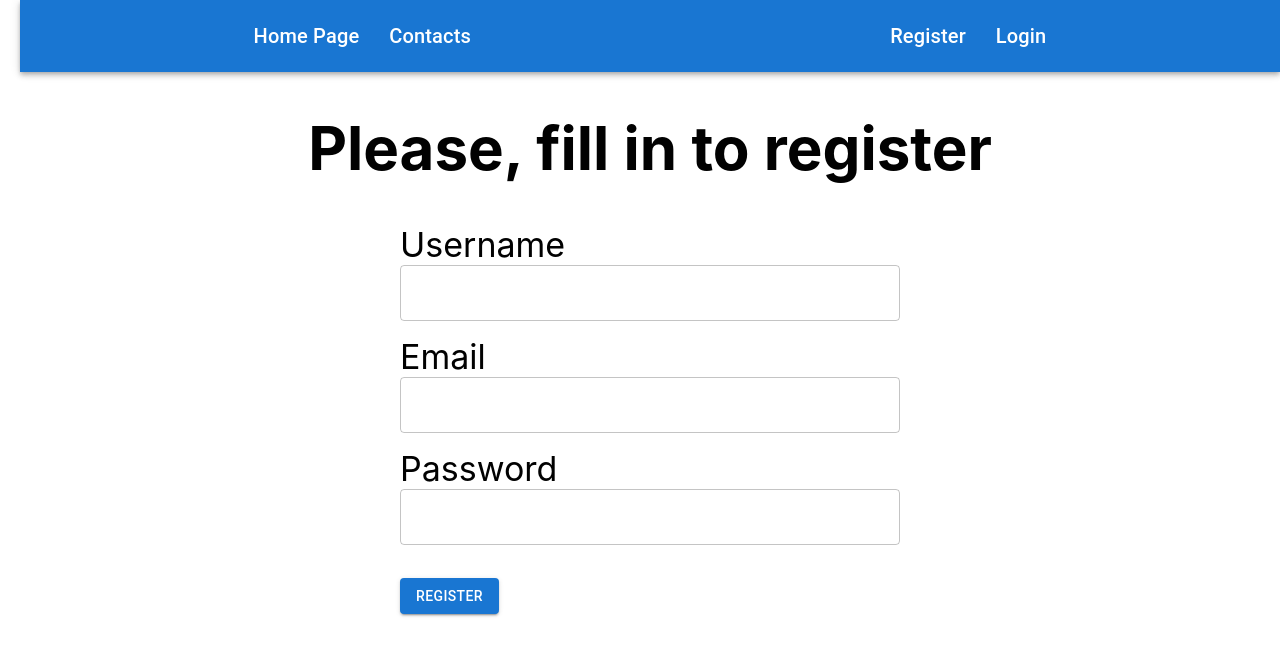
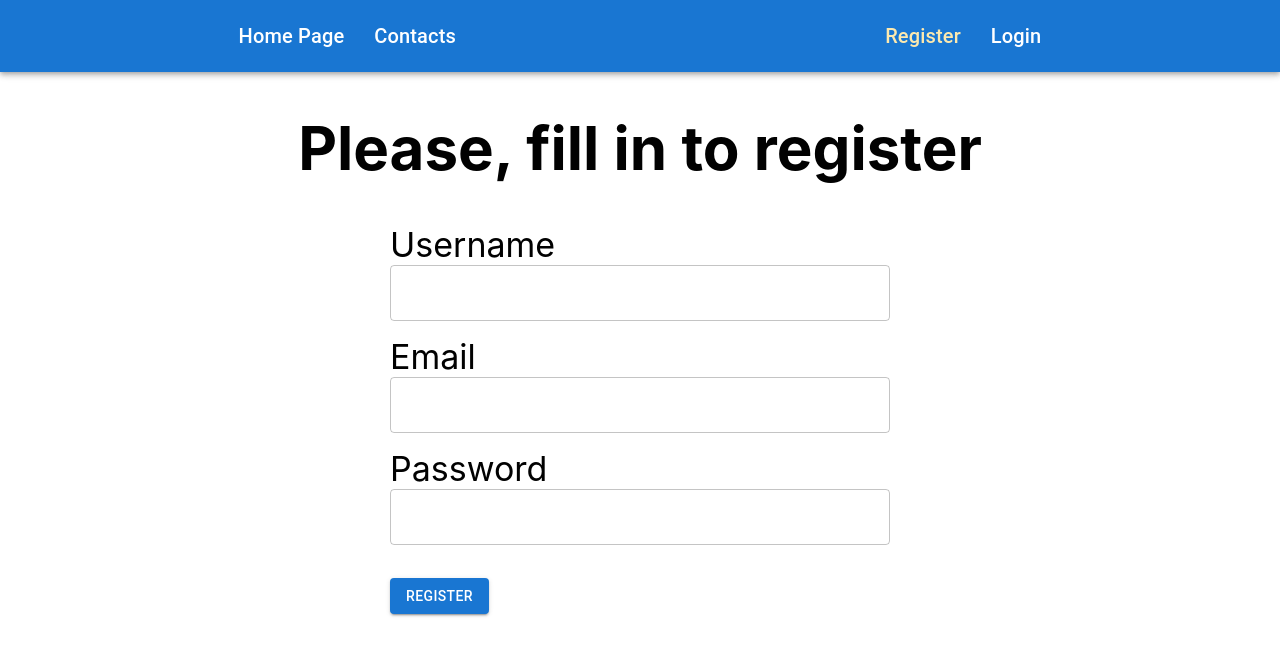
Before and after one commit to andea13/goit-react-hw-08-phonebook, a React (Create React App) app: page /goit-react-hw-08-phonebook/register in a window 1280 px wide. Shown: the top 656 px of the page. Built offline with nearby package versions, Linux system fonts and the light colour scheme.

Commit message:
edits the code according to the mentor's suggestions

```diff
--- a/package.json
+++ b/package.json
@@ -15,6 +15,7 @@
     "axios": "^1.6.2",
     "react": "^18.1.0",
     "react-dom": "^18.1.0",
+    "react-hot-toast": "^2.4.1",
     "react-loader-spinner": "^6.1.6",
     "react-redux": "^9.0.4",
     "react-router-dom": "^6.21.0",
--- a/src/components/App/App.jsx
+++ b/src/components/App/App.jsx
@@ -1,4 +1,4 @@
-import { Routes, Route } from 'react-router-dom';
+import { Routes, Route, Navigate } from 'react-router-dom';
 import { refreshCurrentUser } from '../../redux/auth/authOperations';
 import { useDispatch, useSelector } from 'react-redux';
 import { useEffect, Suspense, lazy } from 'react';
@@ -61,6 +61,7 @@ const App = () => {
             }
           />
         </Route>
+        <Route path="*" element={<Navigate to="/" />} />
       </Routes>
     </Container>
   );
--- a/src/components/App/App.styled.jsx
+++ b/src/components/App/App.styled.jsx
@@ -4,7 +4,7 @@ export const Container = styled.div`
   display: flex;
   flex-direction: column;
   justify-content: center;
-  margin-left: 20px;
+  margin: 0;
   font-size: 30px;
   color: #010101;
 `;
--- a/src/components/AuthMenu/AuthMenu.styled.jsx
+++ b/src/components/AuthMenu/AuthMenu.styled.jsx
@@ -19,4 +19,7 @@ export const AuthNavListItem = styled.li`
 
 export const NavLink = styled(StyledLink)`
   color: #fff;
+  &.active {
+    color: #fce9af;
+  }
 `;
--- a/src/components/ContactsFilter/ContactsFilter.jsx
+++ b/src/components/ContactsFilter/ContactsFilter.jsx
@@ -20,7 +20,6 @@ export const ContactsFilter = () => {
         type="text"
         value={`${filter}`}
         onChange={({ target: { value } }) => handleChange(value)}
-        id="outlined-basic"
         variant="outlined"
       />
     </FilterLabel>
--- a/src/components/LoginForm/LoginForm.jsx
+++ b/src/components/LoginForm/LoginForm.jsx
@@ -13,6 +13,7 @@ import {
 } from './LoginForm.styled';
 import Button from '@mui/material/Button';
 import TextField from '@mui/material/TextField';
+import toast, { Toaster } from 'react-hot-toast';
 
 const LoginForm = () => {
   const [loginInputs, setLoginInputs] = useState({ email: '', password: '' });
@@ -28,7 +29,7 @@ const LoginForm = () => {
     event.preventDefault();
 
     if (!loginInputs.email.trim() || !loginInputs.password) {
-      alert('Please fill in all the fields');
+      toast.error('Please fill in all the fields');
       return;
     }
 
@@ -55,6 +56,20 @@ const LoginForm = () => {
 
   return (
     <LoginFormContainer>
+      <Toaster
+        toastOptions={{
+          success: {
+            style: {
+              background: 'green',
+            },
+          },
+          error: {
+            style: {
+              background: 'red',
+            },
+          },
+        }}
+      />
       <LoginFormTitle>Please, log in </LoginFormTitle>
       <LoginFormWrapper onSubmit={handleSubmit}>
         <LoginFormList>
@@ -67,7 +82,6 @@ const LoginForm = () => {
                 value={loginInputs.email}
                 onChange={handleChange}
                 autoComplete="off"
-                id="outlined-basic"
                 variant="outlined"
               />
             </LoginFormLabel>
@@ -81,7 +95,6 @@ const LoginForm = () => {
                 value={loginInputs.password}
                 onChange={handleChange}
                 autoComplete="off"
-                id="outlined-basic"
                 variant="outlined"
               />
             </LoginFormLabel>
--- a/src/components/Navigation/Navigation.styled.jsx
+++ b/src/components/Navigation/Navigation.styled.jsx
@@ -21,7 +21,7 @@ export const MainNavListItem = styled.li`
 export const NavLink = styled(StyledLink)`
   color: #fff;
 
-  // &.active {
-  //   color: #f00; // change this to your desired active color
-  // }
+  &.active {
+    color: #fce9af;
+  }
 `;
--- a/src/components/PhonebookForm/PhonebookForm.jsx
+++ b/src/components/PhonebookForm/PhonebookForm.jsx
@@ -6,12 +6,14 @@ import { nanoid } from '@reduxjs/toolkit';
 import { useDispatch, useSelector } from 'react-redux';
 import Button from '@mui/material/Button';
 import TextField from '@mui/material/TextField';
+import toast, { Toaster } from 'react-hot-toast';
 
 const PhonebookForm = () => {
   const [inputs, setInputs] = useState({ name: '', number: '' });
   const dispatch = useDispatch();
 
   const { items } = useSelector(selectContacts);
+
   const handleChange = event => {
     const { name, value } = event.target;
 
@@ -22,7 +24,7 @@ const PhonebookForm = () => {
     event.preventDefault();
 
     if (!inputs.name.trim() || !inputs.number.trim()) {
-      alert('Please fill in all the fields');
+      toast.error('Please fill in all the fields');
       return;
     }
 
@@ -30,7 +32,7 @@ const PhonebookForm = () => {
       item => item.name.toLowerCase() === inputs.name.toLowerCase()
     );
     if (duplicate) {
-      alert(`${inputs.name} is already in contacts`);
+      toast.error(`${inputs.name} is already in contacts`);
       return;
     }
 
@@ -38,8 +40,6 @@ const PhonebookForm = () => {
       ...inputs,
       id: nanoid(),
     };
-
-    console.log(newContact);
 
     dispatch(addContact(newContact))
       .then(() => {
@@ -56,6 +56,20 @@ const PhonebookForm = () => {
 
   return (
     <Form onSubmit={handleSubmit}>
+      <Toaster
+        toastOptions={{
+          success: {
+            style: {
+              background: 'green',
+            },
+          },
+          error: {
+            style: {
+              background: 'red',
+            },
+          },
+        }}
+      />
       <FormLabel>
         Name
         <TextField
@@ -64,7 +78,6 @@ const PhonebookForm = () => {
           type="text"
           name="name"
           required
-          id="outlined-basic"
           variant="outlined"
         />
       </FormLabel>
@@ -77,7 +90,6 @@ const PhonebookForm = () => {
           type="tel"
           name="number"
           required
-          id="outlined-basic"
           variant="outlined"
         />
       </FormLabel>
--- a/src/components/RegistrationForm/RegistrationForm.jsx
+++ b/src/components/RegistrationForm/RegistrationForm.jsx
@@ -12,6 +12,7 @@ import {
 } from './RegistrationForm.styled';
 import Button from '@mui/material/Button';
 import TextField from '@mui/material/TextField';
+import toast, { Toaster } from 'react-hot-toast';
 
 const RegistrationForm = () => {
   const [inputs, setInputs] = useState({
@@ -21,8 +22,6 @@ const RegistrationForm = () => {
   });
 
   const dispatch = useDispatch();
-
-  // const contacts = useSelector(selectContacts);
 
   const handleChange = event => {
     const { name, value } = event.target;
@@ -38,18 +37,14 @@ const RegistrationForm = () => {
       !inputs.email.trim() ||
       !inputs.password.trim()
     ) {
-      alert('Please fill in all the fields');
+      toast.error('Please fill in all the fields');
       return;
     }
-
-    console.log(inputs);
 
     const newUser = {
       ...inputs,
       id: nanoid(),
     };
-
-    console.log(newUser);
 
     dispatch(register(newUser));
     reset();
@@ -65,6 +60,20 @@ const RegistrationForm = () => {
 
   return (
     <RegistrationFormContainer>
+      <Toaster
+        toastOptions={{
+          success: {
+            style: {
+              background: 'green',
+            },
+          },
+          error: {
+            style: {
+              background: 'red',
+            },
+          },
+        }}
+      />
       <RegistrationFormTitle>Please, fill in to register</RegistrationFormTitle>
       <RegistrationFormWrapper onSubmit={handleSubmit}>
         <RegistrationFormList>
@@ -78,7 +87,6 @@ const RegistrationForm = () => {
                 autoComplete="off"
                 onChange={handleChange}
                 required
-                id="outlined-basic"
                 variant="outlined"
               />
             </RegistrationFormLabel>
@@ -93,7 +101,6 @@ const RegistrationForm = () => {
                 name="email"
                 autoComplete="off"
                 required
-                id="outlined-basic"
                 variant="outlined"
               />
             </RegistrationFormLabel>
@@ -109,7 +116,6 @@ const RegistrationForm = () => {
                 name="password"
                 autoComplete="off"
                 required
-                id="outlined-basic"
                 variant="outlined"
               />
             </RegistrationFormLabel>
```
Also changed, not shown: 1 other file (tests, documents, lock files or other folders).
